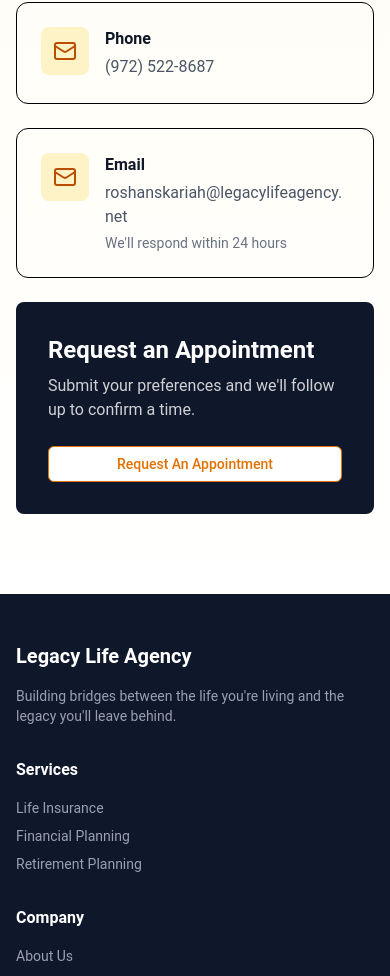
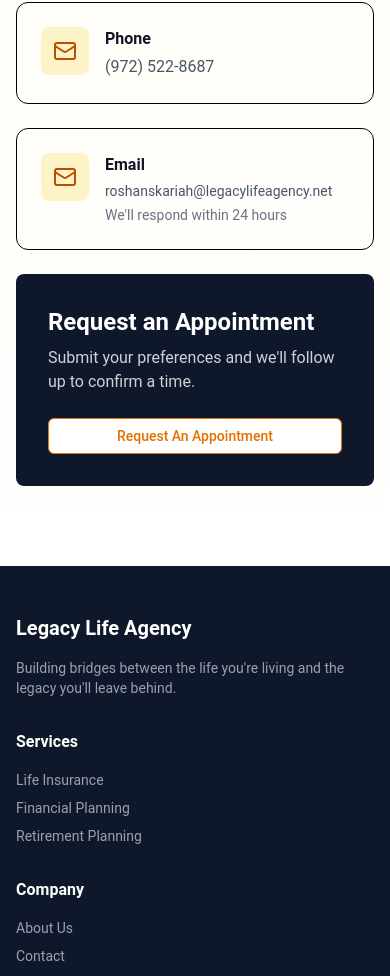
Before and after one commit to rmathew21/legacy-life-agency, a React (Vite) app: page / in a window 390 px wide. Shown: the part 6264-7240 px from the top of the page. Built offline with nearby package versions, Linux system fonts and the light colour scheme.

Commit message:
removed break all from email card in Contact to prevent text break on mobile

```diff
--- a/src/app/components/Contact.jsx
+++ b/src/app/components/Contact.jsx
@@ -231,7 +231,7 @@
 
                       <div>
                         <h3 className="font-bold text-gray-900 mb-1">Email</h3>
-                        <p className="text-gray-600 break-all">
+                        <p className="text-gray-600 text-sm sm:text-base wrap-break-words">
                           roshanskariah@legacylifeagency.net
                         </p>
                         <p className="text-sm text-gray-500 mt-1">
```
